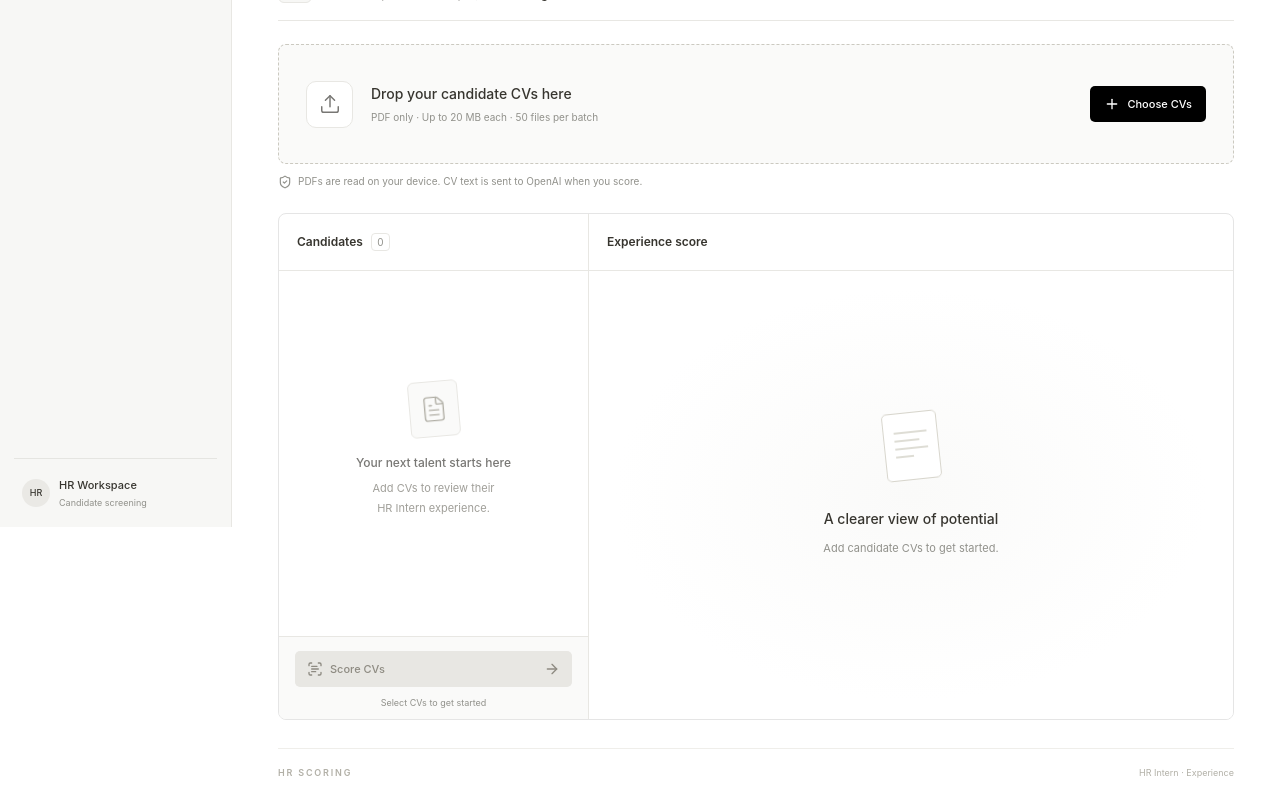
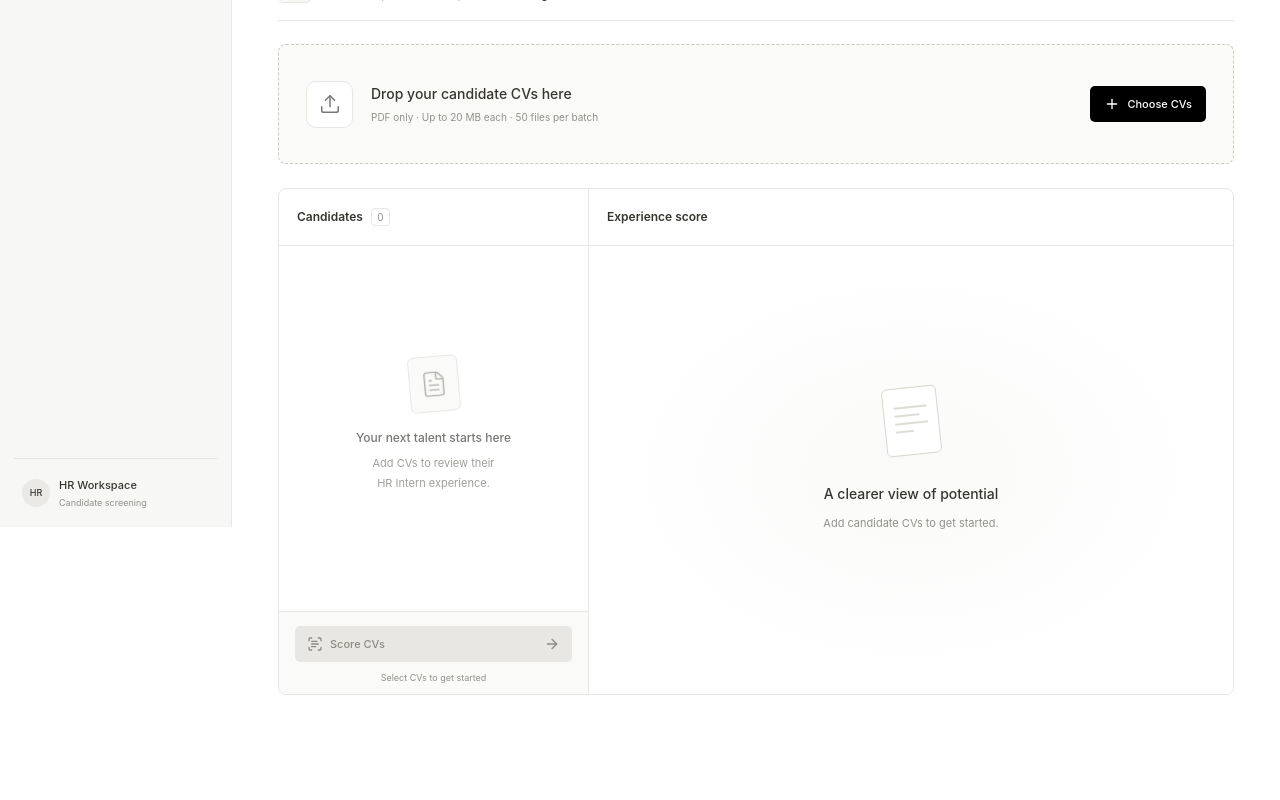
Before and after one commit to minhwuan1234/hr-scoring, a React (Vite) app: page / in a window 1280 px wide. Shown: the part 273-1073 px from the top of the page. After the commit the page ends 988 px from the top, so only its background shows below. Built offline with nearby package versions, Linux system fonts and the light colour scheme.

Commit message:
Remove scoring page footer and upload note

```diff
--- a/src/HrIntern.tsx
+++ b/src/HrIntern.tsx
@@ -1,5 +1,5 @@
 import { useEffect, useRef, useState, type CSSProperties, type DragEvent } from 'react';
-import { ArrowDownToLine, ArrowRight, Check, ChevronRight, CircleAlert, FileText, FolderOpen, LoaderCircle, Plus, ScanText, ShieldCheck, Upload, X } from 'lucide-react';
+import { ArrowDownToLine, ArrowRight, Check, ChevronRight, CircleAlert, FileText, FolderOpen, LoaderCircle, Plus, ScanText, Upload, X } from 'lucide-react';
 import { pdfError } from './pdf';
 import { readCv } from './cv-input';
 import { HR_INTERN_DIMENSIONS, HR_INTERN_POSITION } from './hr-intern';
@@ -111,7 +111,6 @@ export default function HrIntern() {
           <span className="upload-icon"><Upload size={22} strokeWidth={1.6} /></span><div className="upload-copy"><h2>Drop your candidate CVs here</h2><p>PDF only · Up to 20 MB each · 50 files per batch</p></div><button className="button primary browse-button" disabled={busy} onClick={() => input.current?.click()}><Plus size={16} />Choose CVs</button>
           <input className="visually-hidden" ref={input} type="file" accept=".pdf,application/pdf" multiple disabled={busy} aria-label="Choose candidate CVs" onChange={event => { addFiles(Array.from(event.target.files ?? [])); event.target.value = ''; }} />
         </div>
-        <div className="upload-footnote"><span><ShieldCheck size={14} />PDFs are read on your device. CV text is sent to OpenAI when you score.</span></div>
       </section>
       {errors.length > 0 && <div className="alert" role="alert"><CircleAlert size={15} /><div>{errors.map((error,index) => <p key={index}>{error}</p>)}</div><button className="icon-button" aria-label="Dismiss upload errors" onClick={() => setErrors([])}><X size={15} /></button></div>}
       <section className="workspace-panel scoring-workspace" aria-label="HR Intern experience scoring">
@@ -128,7 +127,7 @@ export default function HrIntern() {
           : selected?.stage === 'error' ? <div className="output-empty"><div className="preview-illustration warning"><CircleAlert size={28} /></div><h3>Unable to score this CV</h3><p>{selected.error}</p>{selected.file && <button className="button secondary" disabled={busy} onClick={() => patch(selected.id,{stage:'ready',error:undefined})}>Try again</button>}</div>
           : <div className="output-empty score-empty"><div className="score-preview-paper"><span /><span /><span /><span /></div><h3>{selected ? 'Ready when you are' : 'A clearer view of potential'}</h3><p>{selected ? 'Score this CV to see the total experience score and a breakdown for each part.' : 'Add candidate CVs to get started.'}</p></div>}
         </div>
-      </section><footer className="page-footer"><span>HR SCORING</span><p>HR Intern · Experience</p></footer>
+      </section>
     </div>
     {evidence && <ReviewDialog key={evidence.id} evidence={evidence} remaining={reviewing!.result!.pending.length} busy={reviewBusy} error={reviewError} onDecision={decision => void decide(decision)} onClose={() => {setReviewId(null);setReviewError('');}} />}
   </>;
```
